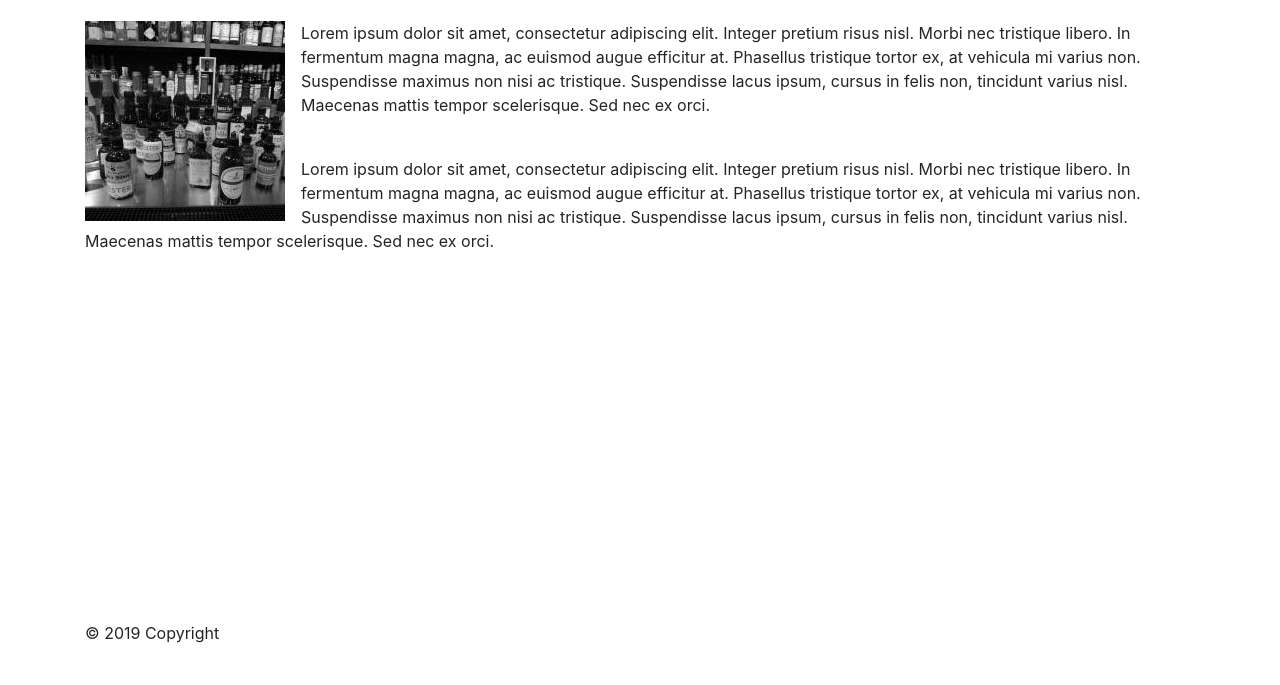
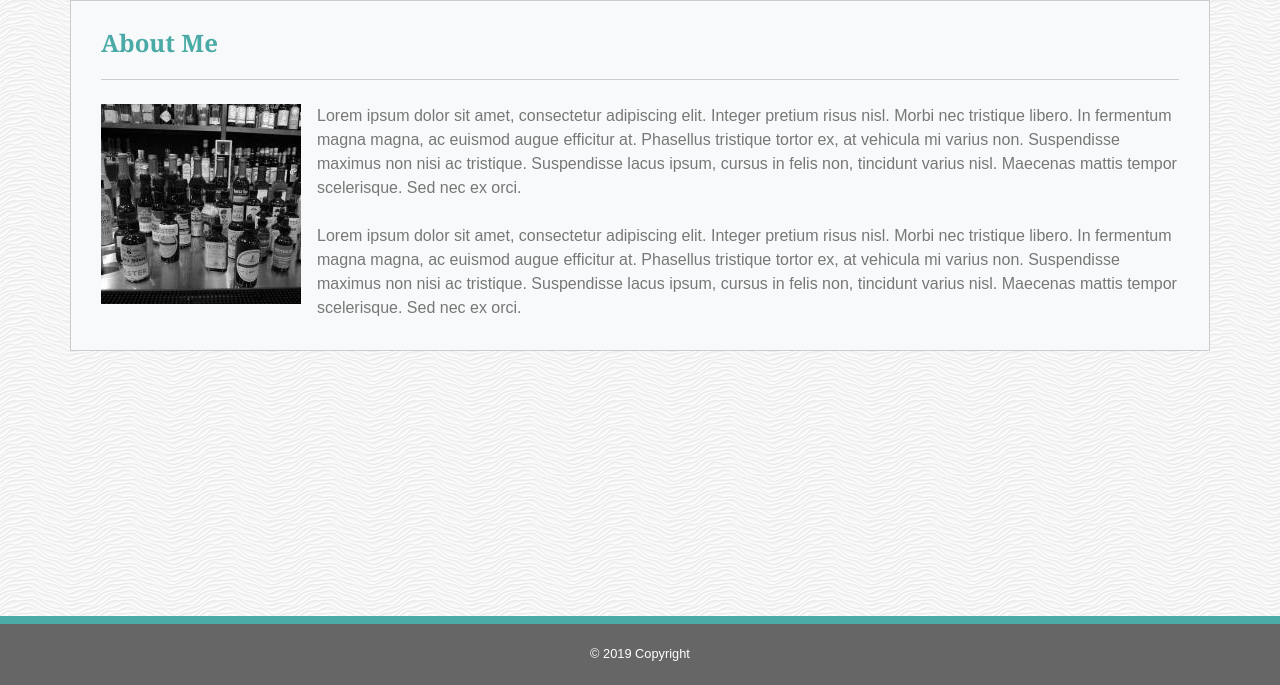
Before and after one commit to vpdsgnz/Bootstrap-Portfolio, a plain HTML site: page index.html in a window 1280 px wide. Shown: the part 115-800 px from the top of the page. Drawn offline with nearby package versions, Linux system fonts and the light colour scheme; the site is published under a folder, as on GitHub Pages, so addresses that start at the root find nothing.

Commit message:
fixed CSS not loading

```diff
--- a/index.html
+++ b/index.html
@@ -13,8 +13,8 @@
 <title>Vanessa Pardo | About</title>
 
 <!-- CSS links -->
-<link rel="stylesheet" type="text/css" href="/assets/css/reset.css">
-<link rel="stylesheet" type="text/css" href="/assets/css/styles.css">
+<link rel="stylesheet" type="text/css" href="assets/css/reset.css">
+<link rel="stylesheet" type="text/css" href="assets/css/styles.css">
 
 </head>
 
```
